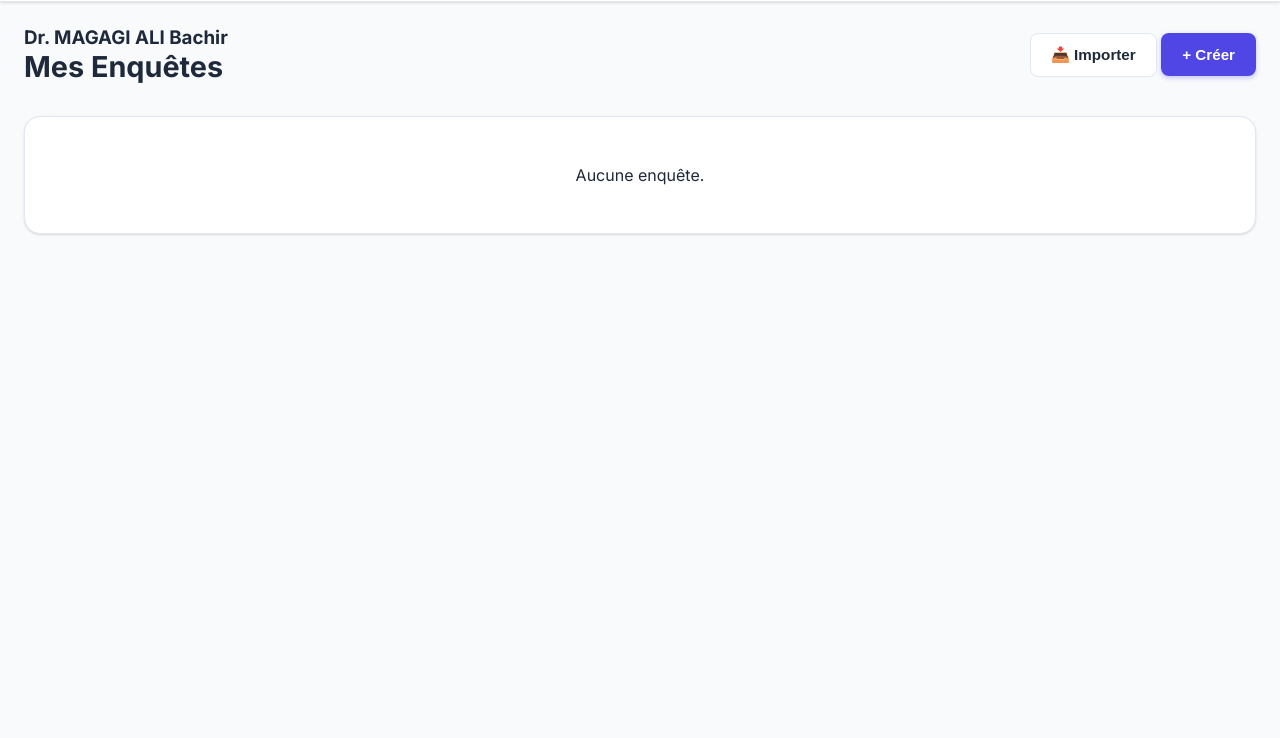
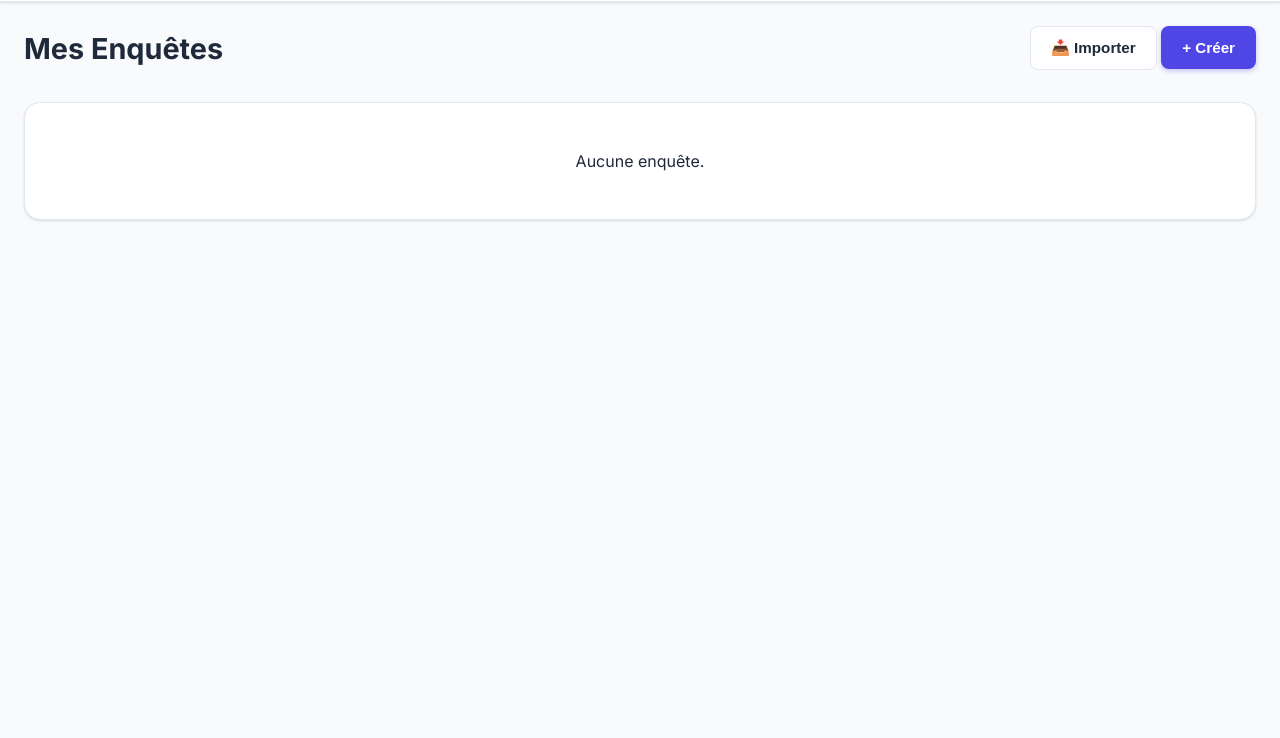
Before and after one commit to BachirNaura/BachirNaura.github.io, a plain HTML site: page index.html in a window 1280 px wide. Shown: the part 62-800 px from the top of the page. Drawn offline with nearby package versions, Linux system fonts and the light colour scheme.

Commit message:
Update index.html

```diff
--- a/index.html
+++ b/index.html
@@ -724,7 +724,9 @@
         function renderList(app) {
             app.innerHTML = `
                 <div class="flex-between" style="margin-bottom:2rem;">
-                    <div><h3>Dr. MAGAGI ALI Bachir</h3><h1 style="font-size:1.8rem;">Mes Enquêtes</h1></div>
+                    <div>
+
+                    <h1 style="font-size:1.8rem;">Mes Enquêtes</h1></div>
                     <div class="header-actions">
                         <button class="btn btn-secondary" onclick="openImportStructModal()">📥 Importer</button>
                         <button class="btn btn-primary" onclick="createNewSurvey()">+ Créer</button>
```
